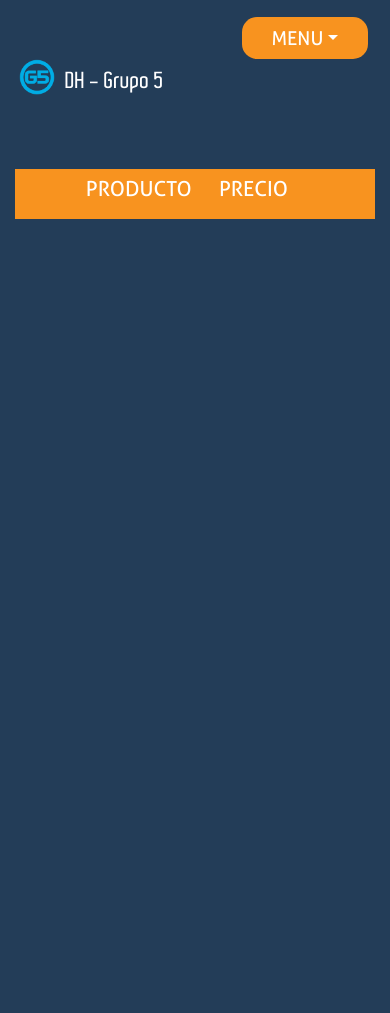
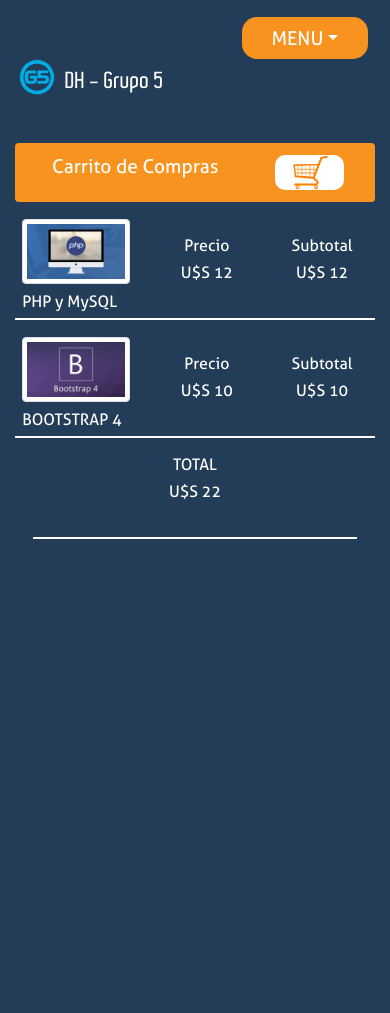
Before and after one commit to rocapa18/grupo5, a PHP site: page /carrito.html in a window 390 px wide. Run offline with PHP 8.4, Linux system fonts and the light colour scheme; some libraries are stand-ins or nearby versions; some web fonts are replaced.

Commit message:
Se completò vista del Carrito de compras reponsive.

```diff
--- a/carrito.html
+++ b/carrito.html
@@ -23,7 +23,7 @@
         <li class="nav-item dropdown">
           <a class="nav-link dropdown-toggle" data-toggle="dropdown" href="#" role="button" aria-haspopup="true" aria-expanded="false">MENU</a>
           <div class="dropdown-menu">
-            <!-- <a class="dropdown-item" href="home.html">HOME</a> -->
+            <a class="dropdown-item" href="home.html">HOME</a>
             <a class="dropdown-item" href="registro.html">REGISTRO</a>
             <a class="dropdown-item" href="login.html">INGRESO</a>
             <a class="dropdown-item" href="contacto.html">CONTACTO</a>
@@ -51,7 +51,84 @@
       </div>
     </header>
     <main>
-      <div class="encabezado">
+        <nav aria-label="breadcrumb">
+            <ol class="breadcrumb">
+              <li class="breadcrumb-item active" aria-current="page"><h2>Carrito de Compras</h2></li>
+              <div id="carrito">
+                <img src="img/carrito.ico" alt="">
+              </div>
+            </ol>
+        </nav>
+
+        <table class="table">
+          <thead>
+            <tr>
+              <th scope="col">Producto</th>
+              <th scope="col">Precio</th>
+              <th scope="col">Cantidad</th>
+              <th scope="col">Subtotal</th>
+            </tr>
+          </thead>
+          <tbody>
+            <tr>
+              <th scope="row"><i class="far fa-trash-alt"></i><img src="img\PHP.jpg" alt="curso" class="img-thumbnail"><h2>PHP y MySQL</h2></th>
+              <td>U$D 12</td>
+              <td>1</td>
+              <td>U$D 12</td>
+            </tr>
+            <tr>
+              <th scope="row"><i class="far fa-trash-alt"></i><img src="img\bootstrap4.jpg" alt="curso" class="img-thumbnail"><h2>BOOTSTRAP4</h2></th>
+              <td>U$D 10</td>
+              <td>1</td>
+              <td>U$D 10</td>
+            </tr>
+            <tr>
+              <th scope="row"></th>
+              <td>TOTAL</td>
+              <td></td>
+              <td>U$D 22</td>
+            </tr>
+          </tbody>
+        </table>
+        <div class="phone">
+          <div class="producto">
+            <img src="img\PHP.jpg" alt="curso" class="img-thumbnail">
+            <h2>PHP y MySQL</h2>
+          </div>
+          <div class="precio">
+            <h2>Precio</h2>
+            <h2>U$S 12</h2>
+          </div>
+          <div class="subtotal">
+              <h2>Subtotal</h2>
+              <h2>U$S 12</h2>
+          </div>
+
+        </div>
+        <div class="phone">
+            <div class="producto">
+              <img src="img\bootstrap4.jpg" alt="curso" class="img-thumbnail">
+              <h2>BOOTSTRAP 4</h2>
+            </div>
+            <div class="precio">
+              <h2>Precio</h2>
+              <h2>U$S 10</h2>
+            </div>
+            <div class="subtotal">
+                <h2>Subtotal</h2>
+                <h2>U$S 10</h2>
+            </div>
+
+          </div>
+          <div class="total">
+            <h2>TOTAL</h2>
+            <h2>U$S 22</h2>
+          </div>
+
+
+
+
+      <!-- <div class="encabezado">
         <ul>
           <li><h2>PRODUCTO</h2></li>
           <li><h2>PRECIO</h2></li>
@@ -61,7 +138,7 @@
 
         </ul>
 
-      </div>
+      </div> -->
 
 
     </main>
--- a/css/styleCarrito.css
+++ b/css/styleCarrito.css
@@ -1,3 +1,10 @@
+div.phone{
+    display: none;
+}
+div.total{
+    display:none;
+}
+
 div.encabezado{
     overflow: hidden;
     margin-top: 5vh;
@@ -38,3 +45,179 @@ div.encabezado ul li i{
     right: 0%;
 
 }
+ol.breadcrumb{
+
+    margin-top: 3vh;
+    background-color: rgb(248, 147, 31);
+
+
+}
+li.breadcrumb-item h2 {
+
+    font-family: 'aller';
+    font-size: 1.8em;
+    color: white;
+
+}
+div#carrito{
+    width: 20%;
+    margin-right: 1%;
+    text-align: center;
+}
+
+div#carrito img{
+    width:36%;
+    right: 1%;
+    border-radius: 10px;
+    -webkit-border-radius: 10px;
+    -moz-border-radius: 10px;
+    -ms-border-radius: 10px;
+    -o-border-radius: 10px;
+}
+
+
+img.img-thumbnail{
+width: 17%;
+
+}
+table.table{
+    overflow: hidden;
+}
+tbody h2{
+    float: right;
+    margin-right: 45%;
+    margin-top: 3vh;
+    color: white;
+    font-family: 'aller';
+    font-size: 1.2em;
+    margin-right: 30%;
+    /*width:50%;*/
+}
+
+td{
+
+    color:white;
+    font-family: 'aller';
+    font-size: 1.2em;
+    text-align: center;
+
+}
+tr th{
+    position: relative;
+    font-family: 'aller';
+    font-size: 1.2em;
+    text-align: center;
+    width:70%;
+}
+img.img-thumbnail{
+    width: 30%;
+
+}
+tr th i{
+    color: White;
+    font-size: 1.4em;
+    margin-right: 5%;
+}
+thead tr th{
+    color: white;
+
+}
+
+@media (max-width:767px){
+
+/*main nav{
+    display:none;
+
+}*/
+div.phone{
+    display: block;
+}
+div.total{
+    display:block;
+}
+
+ol.breadcrumb{
+
+    margin-top: 2vh;
+    background-color: rgb(248, 147, 31);
+
+
+}
+li.breadcrumb-item h2 {
+
+    font-size: 1.2em;
+}
+
+div#carrito{
+    width: 30%;
+    margin-right: 0%;
+}
+
+div#carrito img{
+    width:70%;
+}
+table.table{
+    display: none;
+}
+div.phone{
+
+    height: 12vh;
+    margin-top: 2vh;
+    border-bottom: solid white 2px;
+}
+div.phone img{
+    width: 30%;
+    margin-left: 2%;
+}
+div.phone h2{
+    color:white;
+    font-family: 'aller';
+    font-size: 1em;
+    margin-left: 2%;
+    margin-top: 1vh;
+}
+div.precio{
+    width: 30%;
+    height: 8vh;
+    margin-left:38%;
+    margin-top:-10vh;
+    text-align: center;
+
+}
+div.subtotal{
+    width: 30%;
+    height: 8vh;
+    margin-left:70%;
+    margin-top:-9vh;
+    text-align: center;
+
+
+}
+div.total{
+    width: 90%;
+    height: 10vh;
+    margin-top: 2vh;
+    text-align: center;
+    border-bottom: solid white 2px;
+}
+div.total h2{
+    color: white;
+    font-family: 'aller';
+    font-size: 1em;
+
+}
+
+
+}
+@media (max-width:991px) and (min-width:768px){
+
+    div#carrito img{
+        width:60%;
+
+    }
+
+    tbody h2{
+        margin-right: 10%;
+
+    }
+}
```
